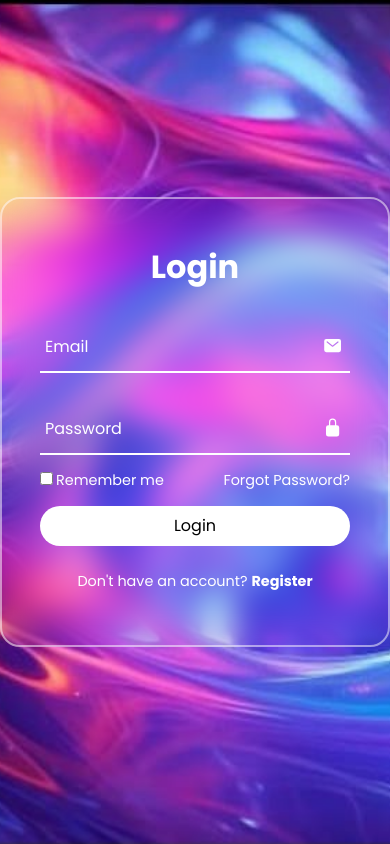
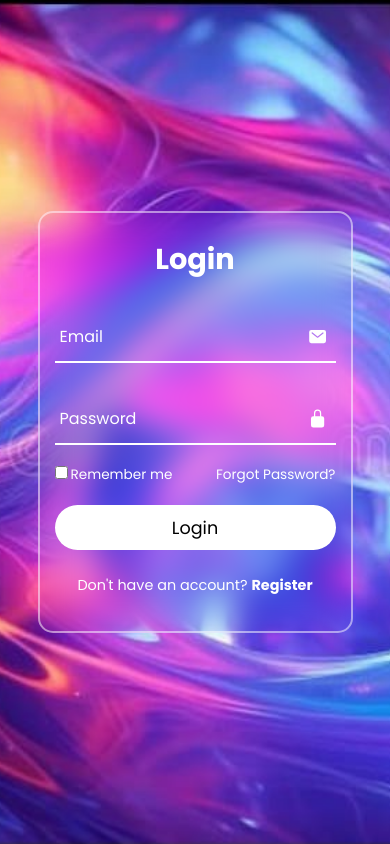
Before and after one commit to jananiramesh01/login-form-neon-glass, a plain HTML site: page index.html in a window 390 px wide. Drawn offline with nearby package versions, Linux system fonts and the light colour scheme.

Commit message:
Added responsive style

```diff
--- a/style.css
+++ b/style.css
@@ -1,4 +1,4 @@
-@import url('https://fonts.googleapis.com/css?family=Poppins:400,700,900');
+/*@import url('https://fonts.googleapis.com/css?family=Poppins:400,700,900');
 *{
     margin: 0;
     padding: 0;
@@ -123,8 +123,8 @@ button{
 .register-link p a:hover{
     text-decoration: underline;
 }
-@media(max-width:360px){
-    .login-box{
+@media (max-width:360px){
+    .login-box {
         width: 100%;
         height: 100vh;
         border: none;
@@ -134,4 +134,171 @@ button{
     .input-box{
         width: 290px;
     }
+}*/
+@import url('https://fonts.googleapis.com/css?family=Poppins:400,700,900');
+* {
+    margin: 0;
+    padding: 0;
+    box-sizing: border-box;
+    font-family: 'Poppins', sans-serif;
 }
+
+section {
+    display: flex;
+    justify-content: center;
+    align-items: center;
+    width: 100%;
+    height: 100vh;
+    background: url('bg.jpg.jpeg') no-repeat;
+    background-size: cover;
+    background-position: center;
+    animation: animateBg 5s linear infinite;
+    padding: 20px;
+}
+
+@keyframes animateBg {
+    100% {
+        filter: hue-rotate(360deg);
+    }
+}
+
+.login-box {
+    position: relative;
+    width: 100%;
+    max-width: 400px;
+    background: transparent;
+    border: 2px solid rgba(255, 255, 255, 0.5);
+    border-radius: 20px;
+    display: flex;
+    justify-content: center;
+    align-items: center;
+    backdrop-filter: blur(15px);
+    padding: 30px 20px;
+}
+
+h2 {
+    font-size: 2em;
+    color: #fff;
+    text-align: center;
+}
+
+.input-box {
+    position: relative;
+    width: 100%;
+    margin: 30px 0;
+    border-bottom: 2px solid #fff;
+}
+
+.input-box label {
+    position: absolute;
+    top: 50%;
+    left: 5px;
+    transform: translateY(-50%);
+    font-size: 1em;
+    color: #fff;
+    pointer-events: none;
+    transition: 0.5s;
+}
+
+.input-box input:focus ~ label,
+.input-box input:valid ~ label {
+    top: -5px;
+}
+
+.input-box input {
+    width: 100%;
+    height: 50px;
+    background: transparent;
+    border: none;
+    outline: none;
+    font-size: 1em;
+    color: #fff;
+    padding: 0 35px 0 5px;
+}
+
+.input-box .icon {
+    position: absolute;
+    right: 8px;
+    color: #fff;
+    font-size: 1.2em;
+    line-height: 57px;
+}
+
+.remember-forgot {
+    margin: -10px 0 20px;
+    font-size: 0.9em;
+    color: #fff;
+    display: flex;
+    justify-content: space-between;
+    flex-wrap: wrap;
+}
+
+.remember-forgot label input {
+    margin-right: 3px;
+}
+
+.remember-forgot a {
+    color: #fff;
+    text-decoration: none;
+}
+
+.remember-forgot a:hover {
+    text-decoration: underline;
+}
+
+button {
+    width: 100%;
+    height: 40px;
+    background: #fff;
+    border: none;
+    outline: none;
+    border-radius: 40px;
+    cursor: pointer;
+    font-size: 1em;
+    color: #000;
+    font-weight: 500;
+}
+
+.register-link {
+    font-size: 0.9em;
+    color: #fff;
+    text-align: center;
+    margin: 25px 0 10px;
+}
+
+.register-link p a {
+    color: #fff;
+    text-decoration: none;
+    font-weight: 600;
+}
+
+.register-link p a:hover {
+    text-decoration: underline;
+}
+
+/* ✅ RESPONSIVE MOBILE VIEW */
+@media (max-width: 768px) {
+    .login-box {
+        width: 100%;
+        max-width: 90%;
+        border-radius: 15px;
+        padding: 25px 15px;
+    }
+
+    .input-box {
+        width: 100%;
+    }
+
+    h2 {
+        font-size: 1.8em;
+    }
+
+    button {
+        height: 45px;
+        font-size: 1.1em;
+    }
+
+    .remember-forgot {
+        font-size: 0.85em;
+    }
+}
```
